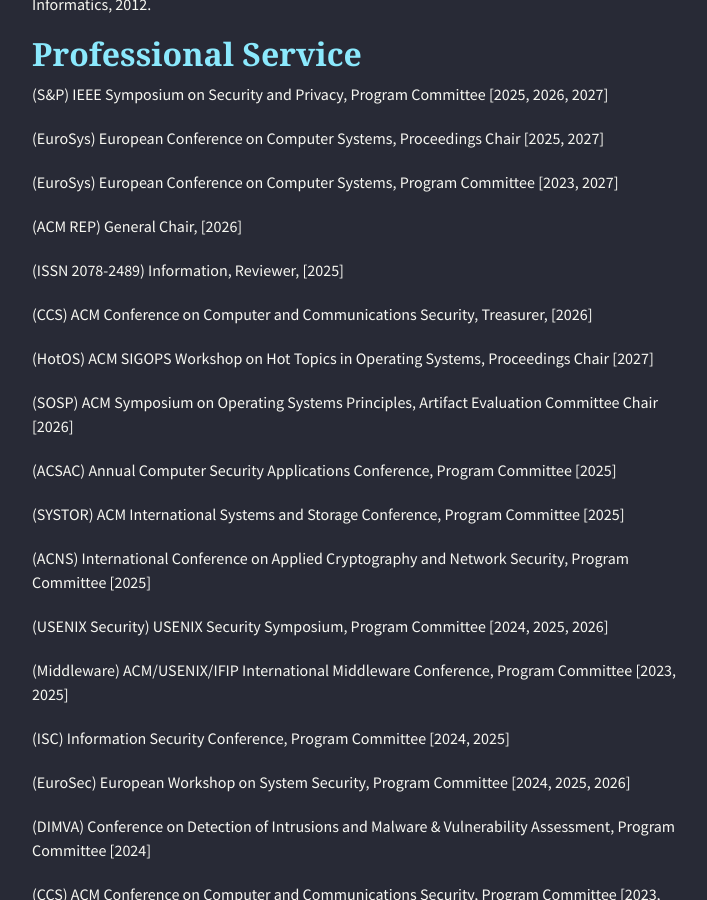
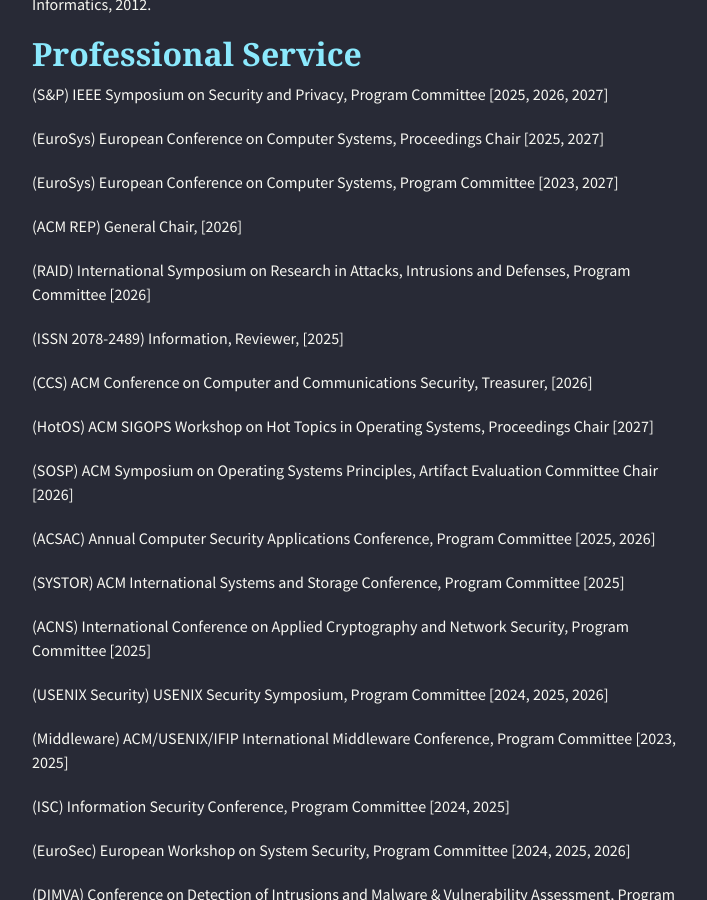
Before and after one commit to alexios-voulimeneas/alexios-voulimeneas.github.io, a Jekyll site: the page built from index.md, in a window 1280 px wide and 900 px high, scrolled down 4648 px. Shown: the whole window, without its empty margins (283-990 px from the left). Built offline with Jekyll 4.4.1, drawn with Linux system fonts in a browser that asks for light colours; nearby versions of some CDN libraries; the repository's description, which GitHub fills in, is left out.

Commit message:
Update index.md

```diff
--- a/index.md
+++ b/index.md
@@ -150,6 +150,8 @@
 
 (ACM REP) General Chair, [2026]
 
+(RAID) International Symposium on Research in Attacks, Intrusions and Defenses, Program Committee [2026]
+
 (ISSN 2078-2489) Information, Reviewer, [2025]
 
 (CCS) ACM Conference on Computer and Communications Security, Treasurer, [2026]
@@ -158,7 +160,7 @@
 
 (SOSP) ACM Symposium on Operating Systems Principles, Artifact Evaluation Committee Chair [2026]
 
-(ACSAC) Annual Computer Security Applications Conference, Program Committee [2025]
+(ACSAC) Annual Computer Security Applications Conference, Program Committee [2025, 2026]
 
 (SYSTOR) ACM International Systems and Storage Conference, Program Committee [2025]
 
```
